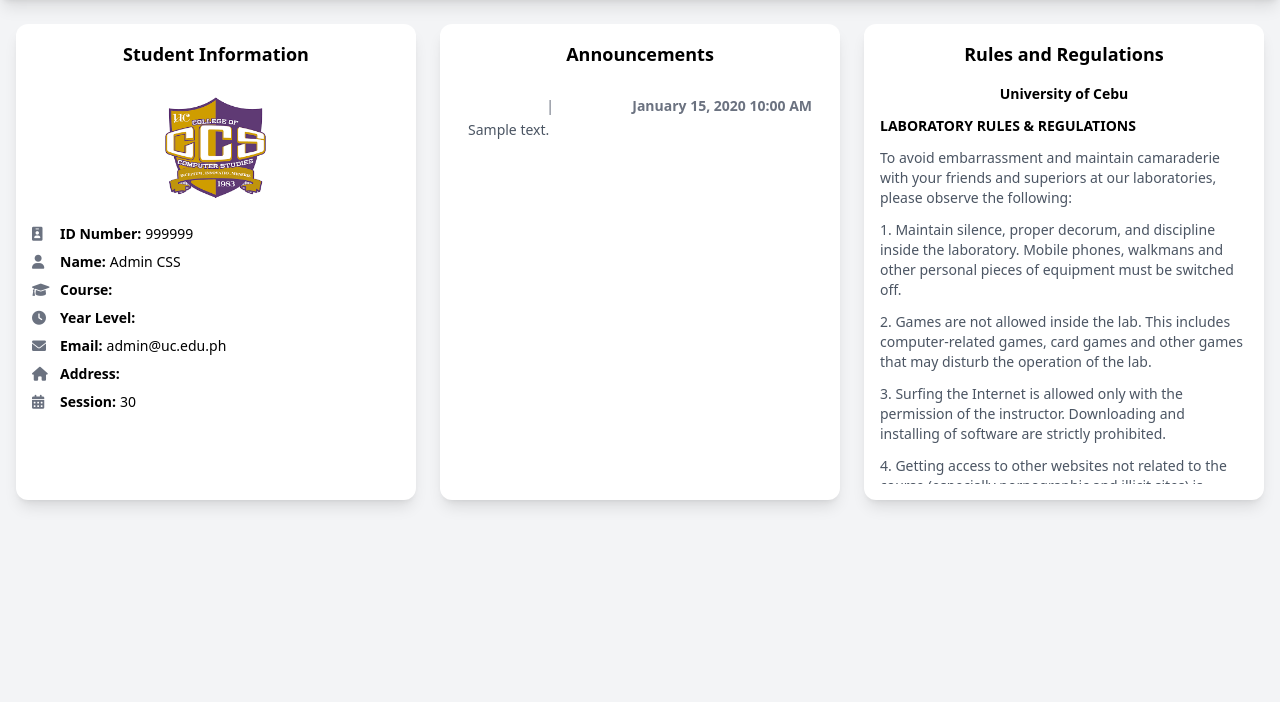
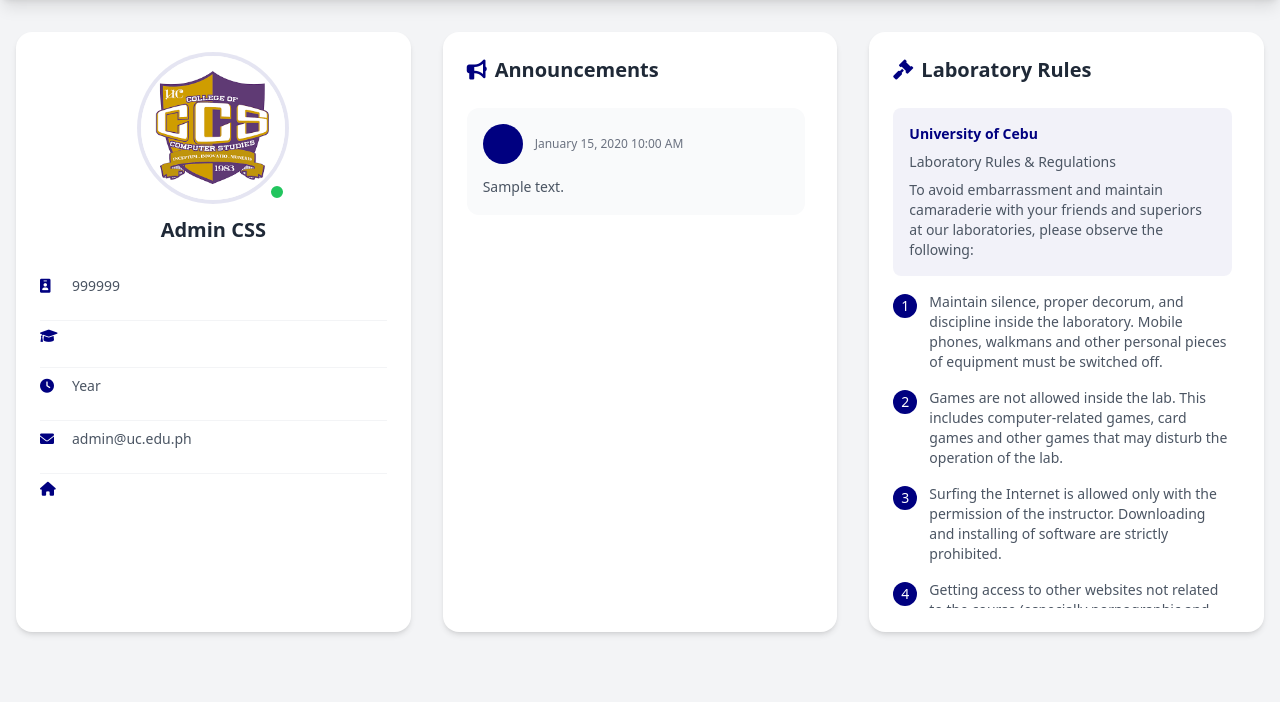
Before and after one commit to jeffm-143/css-sit-in, a PHP site: page /tcpdf/dashboard.php in a window 1280 px wide. Shown: the part 64-766 px from the top of the page. Run offline with PHP 8.4, Linux system fonts and the light colour scheme; a user stored in the database is signed in; data comes from the database, SQL or seed files in the repository; tables that the repository leaves empty hold one stand-in row (values such as "Sample post"); some libraries are stand-ins or nearby versions.

Commit message:
APRIL 24, 2025

```diff
--- a/dashboard.php
+++ b/dashboard.php
@@ -67,86 +67,157 @@
         </div>
     </header>
 
+
     <!-- Main Content -->
-    <main class="container mx-auto px-4 py-6">
-        <div class="grid grid-cols-1 md:grid-cols-3 gap-6">
+    <main class="container mx-auto px-4 py-8 max-w-7xl">
+        <div class="grid grid-cols-1 lg:grid-cols-3 gap-8">
             <!-- Student Info -->
-            <div class="bg-white rounded-xl shadow-lg p-4 transform hover:scale-105 transition duration-300">
-                <h3 class="text-lg font-bold text-center mb-4">Student Information</h3>
+            <div class="bg-white rounded-2xl shadow-md p-6 hover:shadow-xl transition-shadow duration-300">
                 <div class="flex flex-col items-center">
-                    <img src="<?php echo htmlspecialchars($profile_image); ?>" alt="" class="w-32 h-32 rounded-full object-cover mb-3">
-                    <div class="space-y-2 w-full text-sm">
-                        <p class="flex items-center"><i class="fas fa-id-badge w-5 text-gray-500"></i><span class="font-semibold ml-2">ID Number:</span> <span class="ml-1"><?php echo htmlspecialchars($IDNO); ?></span></p>
-                        <p class="flex items-center"><i class="fas fa-user w-5 text-gray-500"></i><span class="font-semibold ml-2">Name:</span> <span class="ml-1"><?php echo htmlspecialchars("$fName $MdName $lName"); ?></span></p>
-                        <p class="flex items-center"><i class="fas fa-graduation-cap w-5 text-gray-500"></i><span class="font-semibold ml-2">Course:</span> <span class="ml-1"><?php echo htmlspecialchars($Course); ?></span></p>
-                        <p class="flex items-center"><i class="fas fa-clock w-5 text-gray-500"></i><span class="font-semibold ml-2">Year Level:</span> <span class="ml-1"><?php echo htmlspecialchars($Yrlevel); ?></span></p>
-                        <p class="flex items-center"><i class="fas fa-envelope w-5 text-gray-500"></i><span class="font-semibold ml-2">Email:</span> <span class="ml-1"><?php echo htmlspecialchars($email); ?></span></p>
-                        <p class="flex items-center"><i class="fas fa-home w-5 text-gray-500"></i><span class="font-semibold ml-2">Address:</span> <span class="ml-1"><?php echo htmlspecialchars($address); ?></span></p>
-                        <p class="flex items-center"><i class="fas fa-calendar-alt w-5 text-gray-500"></i><span class="font-semibold ml-2">Session:</span> <span class="ml-1"><?php echo htmlspecialchars($session); ?></span></p>
+                    <div class="relative">
+                        <img src="<?php echo htmlspecialchars($profile_image); ?>" alt="" class="w-36 h-36 rounded-full object-cover ring-4 ring-navy-800/10">
+                        <div class="absolute bottom-0 right-0 bg-green-500 w-4 h-4 rounded-full border-2 border-white"></div>
+                    </div>
+                    <h3 class="text-xl font-bold mt-4 mb-6 text-gray-800"><?php echo htmlspecialchars("$fName $lName"); ?></h3>
+                    <div class="space-y-4 w-full text-sm divide-y divide-gray-100">
+                        <div class="flex items-center py-2">
+                            <i class="fas fa-id-badge w-5 text-navy-800"></i>
+                            <span class="text-gray-600 ml-3"><?php echo htmlspecialchars($IDNO); ?></span>
+                        </div>
+                        <div class="flex items-center py-2">
+                            <i class="fas fa-graduation-cap w-5 text-navy-800"></i>
+                            <span class="text-gray-600 ml-3"><?php echo htmlspecialchars($Course); ?></span>
+                        </div>
+                        <div class="flex items-center py-2">
+                            <i class="fas fa-clock w-5 text-navy-800"></i>
+                            <span class="text-gray-600 ml-3"><?php echo htmlspecialchars($Yrlevel); ?> Year</span>
+                        </div>
+                        <div class="flex items-center py-2">
+                            <i class="fas fa-envelope w-5 text-navy-800"></i>
+                            <span class="text-gray-600 ml-3"><?php echo htmlspecialchars($email); ?></span>
+                        </div>
+                        <div class="flex items-center py-2">
+                            <i class="fas fa-home w-5 text-navy-800"></i>
+                            <span class="text-gray-600 ml-3"><?php echo htmlspecialchars($address); ?></span>
+                        </div>
                     </div>
                 </div>
             </div>
 
             <!-- Announcements -->
-            <div class="bg-white rounded-xl shadow-lg p-4 transform hover:scale-105 transition duration-300">
-                <h3 class="text-lg font-bold text-center mb-4">Announcements</h3>
-                <div class="max-h-[400px] overflow-y-auto scrollbar-thin">
+            <div class="bg-white rounded-2xl shadow-md p-6 hover:shadow-xl transition-shadow duration-300">
+                <h3 class="text-xl font-bold mb-6 text-gray-800 flex items-center">
+                    <i class="fas fa-bullhorn mr-2 text-navy-800"></i>
+                    Announcements
+                </h3>
+                <div class="max-h-[500px] overflow-y-auto pr-2">
                     <?php if ($announcements_query->num_rows > 0): ?>
-                        <div class="max-h-[400px] overflow-y-auto">
-                            <?php while($announcement = $announcements_query->fetch_assoc()): ?>
-                                <div class="mb-4 p-3 border-b border-gray-200 last:border-0">
-                                    <div class="flex justify-between items-center text-sm text-gray-500 mb-1">
-                                        <span class="font-semibold">
-                                            <?php
-                                            echo '<strong>' . htmlspecialchars($announcement['FIRSTNAME'] . ' ' . $announcement['LASTNAME']) . '</strong>';
-                                            ?>
-                                        </span>
-                                        <span class="mx-2">|</span>
-                                        <span><strong><?php echo date('F d, Y h:i A', strtotime($announcement['date_posted'])); ?></strong></span>
+                        <?php while($announcement = $announcements_query->fetch_assoc()): ?>
+                            <div class="mb-6 bg-gray-50 rounded-xl p-4 last:mb-0">
+                                <div class="flex items-center mb-3">
+                                    <div class="w-10 h-10 bg-navy-800 rounded-full flex items-center justify-center text-white">
+                                        <?php echo strtoupper(substr($announcement['FIRSTNAME'], 0, 1)); ?>
                                     </div>
-                                    <p class="text-gray-600 text-sm"><?php echo nl2br(htmlspecialchars($announcement['content'])); ?></p>
+                                    <div class="ml-3">
+                                        <p class="font-semibold text-gray-800">
+                                            <?php echo htmlspecialchars($announcement['FIRSTNAME'] . ' ' . $announcement['LASTNAME']); ?>
+                                        </p>
+                                        <p class="text-xs text-gray-500">
+                                            <?php echo date('F d, Y h:i A', strtotime($announcement['date_posted'])); ?>
+                                        </p>
+                                    </div>
                                 </div>
-                            <?php endwhile; ?>
+                                <p class="text-gray-600 text-sm leading-relaxed">
+                                    <?php echo nl2br(htmlspecialchars($announcement['content'])); ?>
+                                </p>
+                            </div>
+                        <?php endwhile; ?>
+                    <?php else: ?>
+                        <div class="text-center py-8 text-gray-500">
+                            <i class="fas fa-inbox text-4xl mb-3"></i>
+                            <p>No announcements available</p>
                         </div>
-                    <?php else: ?>
-                        <p class="text-gray-600 text-center py-4">No announcements available.</p>
                     <?php endif; ?>
                 </div>
             </div>
 
             <!-- Rules -->
-            <div class="bg-white rounded-xl shadow-lg p-4 transform hover:scale-105 transition duration-300">
-                <h3 class="text-lg font-bold text-center mb-4">Rules and Regulations</h3>
-                <div class="max-h-[400px] overflow-y-auto scrollbar-thin text-sm">
-                    <h5 class="text-center font-bold mb-3">University of Cebu</h5>
-                    <h5 class="font-bold mb-3">LABORATORY RULES & REGULATIONS</h5>
-                    <div class="space-y-3 text-gray-600">
-                        <p>To avoid embarrassment and maintain camaraderie with your friends and superiors at our laboratories, please observe the following:</p>
-                        <p>1. Maintain silence, proper decorum, and discipline inside the laboratory. Mobile phones, walkmans and other personal pieces of equipment must be switched off.</p>
-                        <p>2. Games are not allowed inside the lab. This includes computer-related games, card games and other games that may disturb the operation of the lab.</p>
-                        <p>3. Surfing the Internet is allowed only with the permission of the instructor. Downloading and installing of software are strictly prohibited.</p>
-                        <p>4. Getting access to other websites not related to the course (especially pornographic and illicit sites) is strictly prohibited.</p>
-                        <p>5. Deleting computer files and changing the set-up of the computer is a major offense.</p>
-                        <p>6. Observe computer time usage carefully. A fifteen-minute allowance is given for each use. Otherwise, the unit will be given to those who wish to "sit-in".</p>
-                        <p>7. Observe proper decorum while inside the laboratory.</p>
-                        <ul>
-                            <li>Do not get inside the lab unless the instructor is present.</li>
-                            <li>All bags, knapsacks, and the likes must be deposited at the counter.</li>
-                            <li>Follow the seating arrangement of your instructor.</li>
-                            <li>At the end of class, all software programs must be closed.</li>
-                            <li>Return all chairs to their proper places after using.</li>
-                        </ul>
-                        <p>8. Chewing gum, eating, drinking, smoking, and other forms of vandalism are prohibited inside the lab.</p>
-                        <p>9. Anyone causing a continual disturbance will be asked to leave the lab. Acts or gestures offensive to the members of the community, including public display of physical intimacy, are not tolerated.</p>
-                        <p>10. Persons exhibiting hostile or threatening behavior such as yelling, swearing, or disregarding requests made by lab personnel will be asked to leave the lab.</p>
-                        <p>11. For serious offense, the lab personnel may call the Civil Security Office (CSU) for assistance.</p>
-                        <p>12. Any technical problem or difficulty must be addressed to the laboratory supervisor, student assistant or instructor immediately.</p>
-                        <hr class="my-4">
-                        <div class="font-bold">DISCIPLINARY ACTION</div>
-                        <ul class="list-disc pl-6 space-y-2">
-                            <li>First Offense - The Head or the Dean or OIC recommends to the Guidance Center for a suspension from classes for each offender.</li>
-                            <li>Second and Subsequent Offenses - A recommendation for a heavier sanction will be endorsed to the Guidance Center.</li>
-                        </ul>
+            <div class="bg-white rounded-2xl shadow-md p-6 hover:shadow-xl transition-shadow duration-300">
+                <h3 class="text-xl font-bold mb-6 text-gray-800 flex items-center">
+                    <i class="fas fa-gavel mr-2 text-navy-800"></i>
+                    Laboratory Rules
+                </h3>
+                <div class="max-h-[500px] overflow-y-auto pr-2 text-sm">
+                    <div class="space-y-4 text-gray-600">
+                        <div class="bg-navy-800/5 p-4 rounded-lg">
+                            <h4 class="font-bold text-navy-800 mb-2">University of Cebu</h4>
+                            <p class="text-sm">Laboratory Rules & Regulations</p>
+                            <p class="text-sm mt-2">To avoid embarrassment and maintain camaraderie with your friends and superiors at our laboratories, please observe the following:</p>
+                        </div>
+
+                        <div class="space-y-4">
+                            <div class="flex items-start">
+                                <span class="bg-navy-800 text-white w-6 h-6 rounded-full flex items-center justify-center flex-shrink-0 mt-0.5">1</span>
+                                <p class="ml-3">Maintain silence, proper decorum, and discipline inside the laboratory. Mobile phones, walkmans and other personal pieces of equipment must be switched off.</p>
+                            </div>
+                            <div class="flex items-start">
+                                <span class="bg-navy-800 text-white w-6 h-6 rounded-full flex items-center justify-center flex-shrink-0 mt-0.5">2</span>
+                                <p class="ml-3">Games are not allowed inside the lab. This includes computer-related games, card games and other games that may disturb the operation of the lab.</p>
+                            </div>
+                            <div class="flex items-start">
+                                <span class="bg-navy-800 text-white w-6 h-6 rounded-full flex items-center justify-center flex-shrink-0 mt-0.5">3</span>
+                                <p class="ml-3">Surfing the Internet is allowed only with the permission of the instructor. Downloading and installing of software are strictly prohibited.</p>
+                            </div>
+                            <div class="flex items-start">
+                                <span class="bg-navy-800 text-white w-6 h-6 rounded-full flex items-center justify-center flex-shrink-0 mt-0.5">4</span>
+                                <p class="ml-3">Getting access to other websites not related to the course (especially pornographic and illicit sites) is strictly prohibited.</p>
+                            </div>
+                            <div class="flex items-start">
+                                <span class="bg-navy-800 text-white w-6 h-6 rounded-full flex items-center justify-center flex-shrink-0 mt-0.5">5</span>
+                                <p class="ml-3">Deleting computer files and changing the set-up of the computer is a major offense.</p>
+                            </div>
+                            <div class="flex items-start">
+                                <span class="bg-navy-800 text-white w-6 h-6 rounded-full flex items-center justify-center flex-shrink-0 mt-0.5">6</span>
+                                <p class="ml-3">Observe computer time usage carefully. A fifteen-minute allowance is given for each use. Otherwise, the unit will be given to those who wish to "sit-in".</p>
+                            </div>
+                            <div class="flex items-start">
+                                <span class="bg-navy-800 text-white w-6 h-6 rounded-full flex items-center justify-center flex-shrink-0 mt-0.5">7</span>
+                                <p class="ml-3">Observe proper decorum while inside the laboratory.<br>
+                                • Do not get inside the lab unless the instructor is present.<br>
+                                • All bags, knapsacks, and the likes must be deposited at the counter.<br>
+                                • Follow the seating arrangement of your instructor.<br>
+                                • At the end of class, all software programs must be closed.<br>
+                                • Return all chairs to their proper places after using.</p>
+                            </div>
+                            <div class="flex items-start">
+                                <span class="bg-navy-800 text-white w-6 h-6 rounded-full flex items-center justify-center flex-shrink-0 mt-0.5">8</span>
+                                <p class="ml-3">Chewing gum, eating, drinking, smoking, and other forms of vandalism are prohibited inside the lab.</p>
+                            </div>
+                            <div class="flex items-start">
+                                <span class="bg-navy-800 text-white w-6 h-6 rounded-full flex items-center justify-center flex-shrink-0 mt-0.5">9</span>
+                                <p class="ml-3">Anyone causing a continual disturbance will be asked to leave the lab. Acts or gestures offensive to the members of the community, including public display of physical intimacy, are not tolerated.</p>
+                            </div>
+                            <div class="flex items-start">
+                                <span class="bg-navy-800 text-white w-6 h-6 rounded-full flex items-center justify-center flex-shrink-0 mt-0.5">10</span>
+                                <p class="ml-3">Persons exhibiting hostile or threatening behavior such as yelling, swearing, or disregarding requests made by lab personnel will be asked to leave the lab.</p>
+                            </div>
+                            <div class="flex items-start">
+                                <span class="bg-navy-800 text-white w-6 h-6 rounded-full flex items-center justify-center flex-shrink-0 mt-0.5">11</span>
+                                <p class="ml-3">For serious offense, the lab personnel may call the Civil Security Office (CSU) for assistance.</p>
+                            </div>
+                            <div class="flex items-start">
+                                <span class="bg-navy-800 text-white w-6 h-6 rounded-full flex items-center justify-center flex-shrink-0 mt-0.5">12</span>
+                                <p class="ml-3">Any technical problem or difficulty must be addressed to the laboratory supervisor, student assistant or instructor immediately.</p>
+                            </div>
+                        </div>
+
+                        <div class="mt-6 bg-red-50 p-4 rounded-lg">
+                            <h5 class="font-bold text-red-700 mb-2">Disciplinary Actions</h5>
+                            <ul class="list-disc pl-5 space-y-2 text-red-600">
+                                <li>First Offense - The Head or the Dean or OIC recommends to the Guidance Center for a suspension from classes for each offender.</li>
+                                <li>Second and Subsequent Offenses - A recommendation for a heavier sanction will be endorsed to the Guidance Center.</li>
+                            </ul>
+                        </div>
                     </div>
                 </div>
             </div>
```
Also changed, not shown: history.php (+32 -26 lines).
